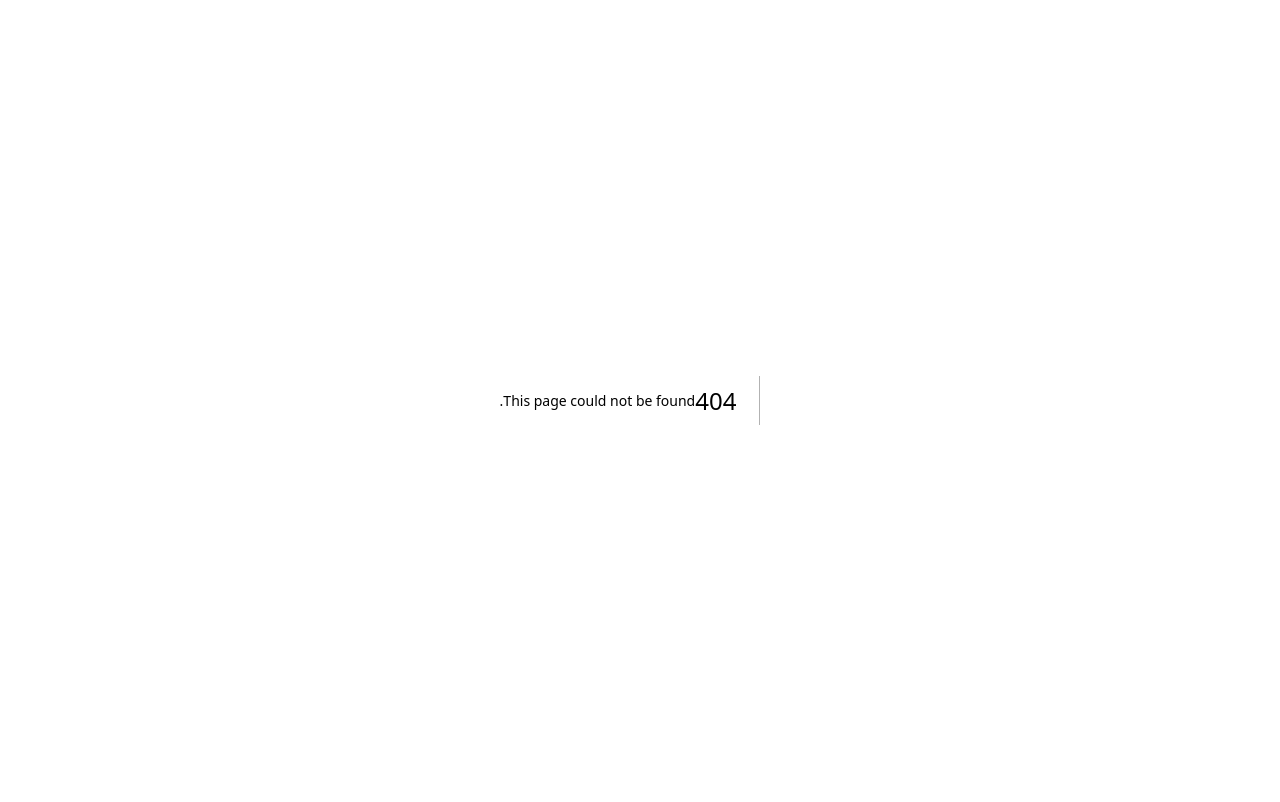
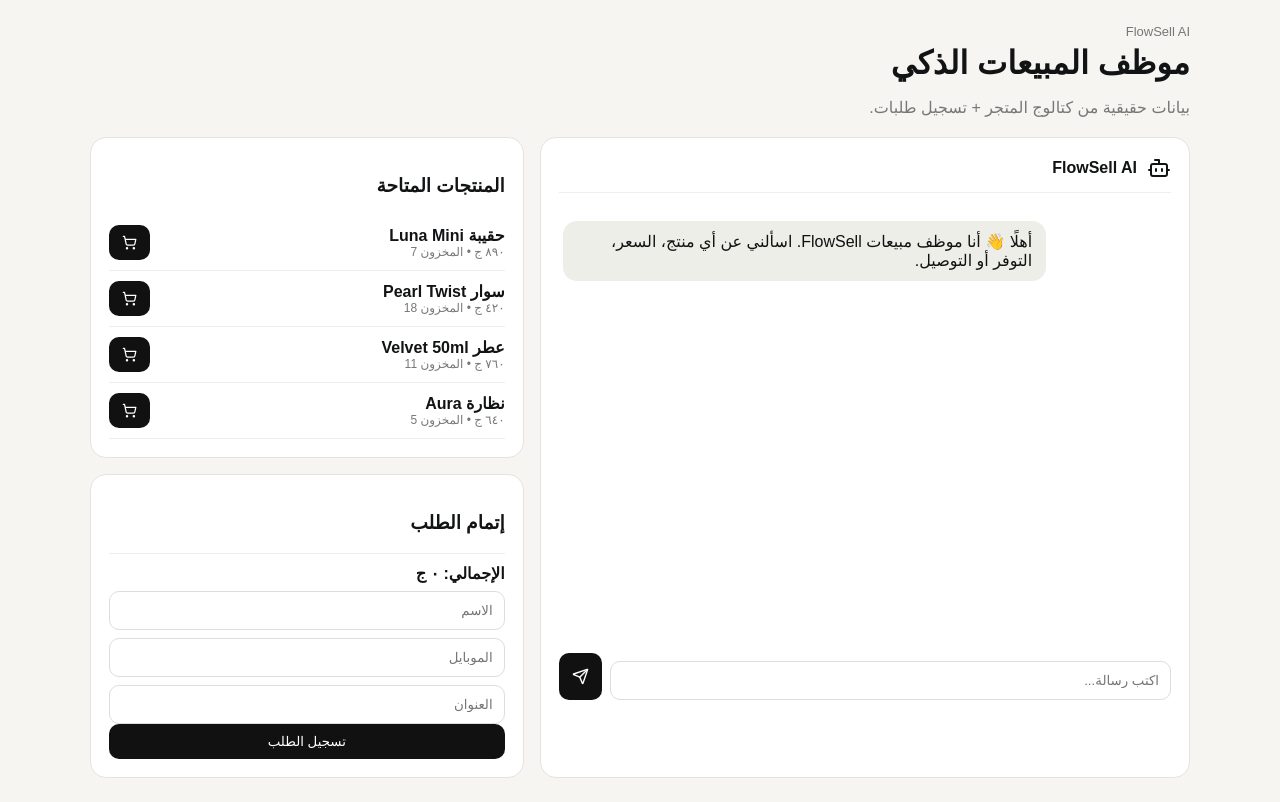
Before and after one commit to 3AGWA69/flowsell-ai, a Next.js app in the folder ai-sales-assistant/: page /assistant in a window 1280 px wide. Before the commit this address had no page. Built offline with nearby package versions, Linux system fonts and the light colour scheme; no server answers.

Commit message:
Add real AI sales assistant and order checkout

```diff
--- /dev/null
+++ b/ai-sales-assistant/app/assistant/page.tsx
@@ -0,0 +1,16 @@
+'use client';
+import { useEffect, useState } from 'react';
+import { Send, ShoppingCart, Bot } from 'lucide-react';
+
+export default function Assistant(){
+ const [products,setProducts]=useState<any[]>([]),[messages,setMessages]=useState<any[]>([{role:'assistant',content:'أهلًا 👋 أنا موظف مبيعات FlowSell. اسألني عن أي منتج، السعر، التوفر أو التوصيل.'}]),[text,setText]=useState(''),[busy,setBusy]=useState(false),[customer,setCustomer]=useState({name:'',phone:'',address:''}),[cart,setCart]=useState<any[]>([]),[notice,setNotice]=useState('');
+ useEffect(()=>{fetch('/api/store').then(r=>r.json()).then(d=>setProducts(d.products||[]))},[]);
+ const send=async()=>{if(!text.trim()||busy)return;const value=text.trim();setText('');setMessages(m=>[...m,{role:'user',content:value}]);setBusy(true);try{const r=await fetch('/api/chat',{method:'POST',headers:{'Content-Type':'application/json'},body:JSON.stringify({message:value,products,history:messages.slice(-8)})});const d=await r.json();setMessages(m=>[...m,{role:'assistant',content:d.reply||'حاول تاني من فضلك.'}]);}finally{setBusy(false)}};
+ const add=(p:any)=>{if(p.stock<=0)return;setCart(c=>{const old=c.find(x=>x.productId===p.id);return old?c.map(x=>x.productId===p.id?{...x,qty:x.qty+1}:x):[...c,{productId:p.id,name:p.name,price:p.price,qty:1}]})};
+ const total=cart.reduce((s,x)=>s+x.price*x.qty,0);
+ const order=async()=>{if(!customer.name||!customer.phone||!customer.address||!cart.length){setNotice('اكتب الاسم والموبايل والعنوان واختار منتج.');return}const r=await fetch('/api/store',{method:'POST',headers:{'Content-Type':'application/json'},body:JSON.stringify({action:'order',customer:customer.name,phone:customer.phone,address:customer.address,items:cart,total})});const d=await r.json();if(d.ok){setCart([]);setNotice('تم تسجيل الطلب بنجاح ✅');setMessages(m=>[...m,{role:'assistant',content:`تمام يا ${customer.name} ❤️ طلبك اتسجل بإجمالي ${total.toLocaleString('ar-EG')} جنيه. هنراجع البيانات ونتواصل معاك.`}])}else setNotice('حصلت مشكلة في تسجيل الطلب.')};
+ return <main dir="rtl" style={{minHeight:'100vh',background:'#f6f5f1',padding:24,fontFamily:'Arial'}}><div style={{maxWidth:1100,margin:'auto'}}><header style={{marginBottom:20}}><div style={{color:'#777',fontSize:13}}>FlowSell AI</div><h1 style={{margin:'5px 0'}}>موظف المبيعات الذكي</h1><p style={{color:'#777'}}>بيانات حقيقية من كتالوج المتجر + تسجيل طلبات.</p></header><div style={{display:'grid',gridTemplateColumns:'1.5fr 1fr',gap:16}}>
+ <section style={panel}><div style={{display:'flex',gap:10,alignItems:'center',borderBottom:'1px solid #eee',paddingBottom:12}}><Bot/><b>FlowSell AI</b></div><div style={{height:460,overflow:'auto',padding:'18px 4px'}}>{messages.map((m,i)=><div key={i} style={{display:'flex',justifyContent:m.role==='user'?'flex-start':'flex-end',margin:'10px 0'}}><div style={{maxWidth:'80%',padding:'11px 14px',borderRadius:14,background:m.role==='user'?'#111':'#eeeee8',color:m.role==='user'?'#fff':'#111'}}>{m.content}</div></div>)}</div><div style={{display:'flex',gap:8}}><input value={text} onChange={e=>setText(e.target.value)} onKeyDown={e=>e.key==='Enter'&&send()} placeholder="اكتب رسالة..." style={input}/><button onClick={send} style={dark}><Send size={17}/></button></div></section>
+ <aside><section style={panel}><h3>المنتجات المتاحة</h3>{products.map(p=><div key={p.id} style={{display:'flex',justifyContent:'space-between',alignItems:'center',padding:'10px 0',borderBottom:'1px solid #eee'}}><div><b>{p.name}</b><div style={{fontSize:12,color:'#777'}}>{Number(p.price).toLocaleString('ar-EG')} ج • المخزون {p.stock}</div></div><button disabled={!p.stock} onClick={()=>add(p)} style={dark}><ShoppingCart size={15}/></button></div>)}</section><section style={{...panel,marginTop:16}}><h3>إتمام الطلب {cart.length>0&&`(${cart.length})`}</h3>{cart.map(x=><div key={x.productId} style={{display:'flex',justifyContent:'space-between',fontSize:13,margin:'7px 0'}}><span>{x.name} × {x.qty}</span><b>{(x.price*x.qty).toLocaleString('ar-EG')} ج</b></div>)}<div style={{fontWeight:700,borderTop:'1px solid #eee',paddingTop:10}}>الإجمالي: {total.toLocaleString('ar-EG')} ج</div><input placeholder="الاسم" value={customer.name} onChange={e=>setCustomer({...customer,name:e.target.value})} style={input}/><input placeholder="الموبايل" value={customer.phone} onChange={e=>setCustomer({...customer,phone:e.target.value})} style={input}/><input placeholder="العنوان" value={customer.address} onChange={e=>setCustomer({...customer,address:e.target.value})} style={input}/><button onClick={order} style={{...dark,width:'100%',justifyContent:'center'}}>تسجيل الطلب</button>{notice&&<div style={{fontSize:13,marginTop:8}}>{notice}</div>}</section></aside></div></div></main>
+}
+const panel:any={background:'#fff',border:'1px solid #e5e3dc',borderRadius:16,padding:18};const input:any={width:'100%',boxSizing:'border-box',border:'1px solid #ddd',borderRadius:10,padding:11,marginTop:8};const dark:any={background:'#111',color:'#fff',border:0,borderRadius:10,padding:'10px 13px',display:'inline-flex',alignItems:'center',gap:7,cursor:'pointer'};
```
